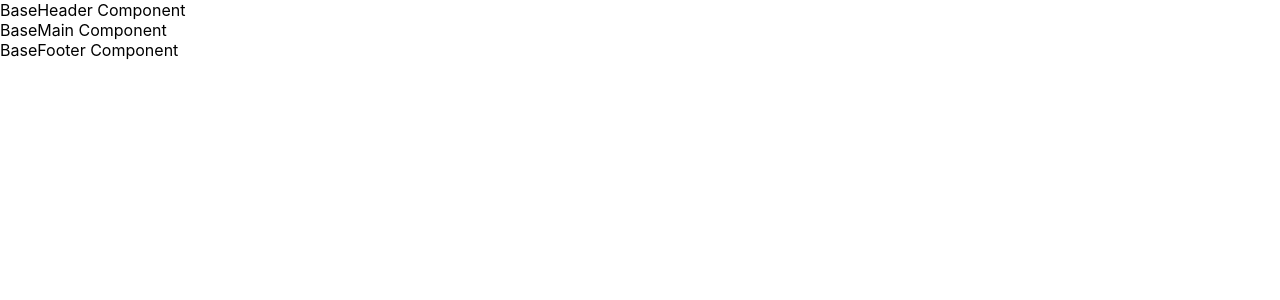
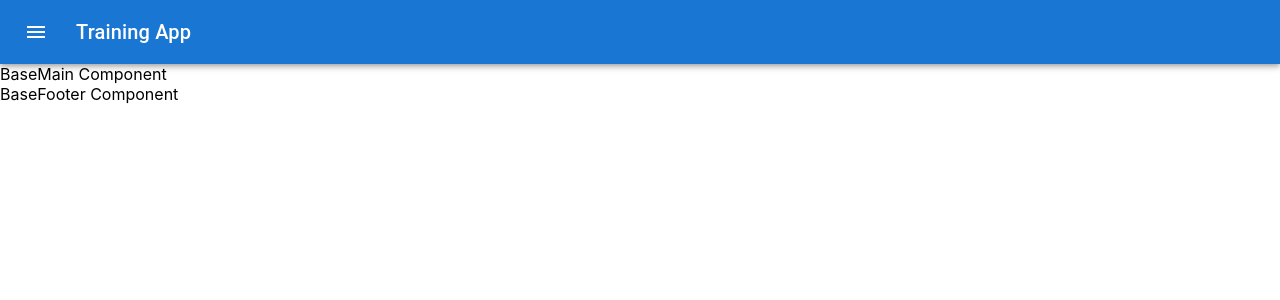
Before and after one commit to LucasVivas/training-app, a React (Create React App) app: page / in a window 1280 px wide. Shown: the top 300 px of the page. Built offline with nearby package versions, Linux system fonts and the light colour scheme.

Commit message:
add material ui

```diff
--- a/package.json
+++ b/package.json
@@ -3,6 +3,10 @@
   "version": "0.1.0",
   "private": true,
   "dependencies": {
+    "@emotion/react": "^11.9.3",
+    "@emotion/styled": "^11.9.3",
+    "@mui/icons-material": "^5.8.4",
+    "@mui/material": "^5.9.1",
     "@testing-library/jest-dom": "^5.16.4",
     "@testing-library/react": "^13.2.0",
     "@testing-library/user-event": "^13.5.0",
--- a/src/components/base/BaseHeader/BaseHeader.js
+++ b/src/components/base/BaseHeader/BaseHeader.js
@@ -1,11 +1,32 @@
 import React from 'react';
-import PropTypes from 'prop-types';
 import './BaseHeader.css';
 
+import AppBar from "@mui/material/AppBar";
+import Box from "@mui/material/Box";
+import Toolbar from "@mui/material/Toolbar";
+import Typography from "@mui/material/Typography";
+import IconButton from "@mui/material/IconButton";
+import MenuIcon from "@mui/icons-material/Menu";
+
 const BaseHeader = () => (
-  <div className="BaseHeader" data-testid="BaseHeader">
-    BaseHeader Component
-  </div>
+  <Box sx={{ flexGrow: 1 }}>
+    <AppBar position="static">
+      <Toolbar>
+        <IconButton
+          size="large"
+          edge="start"
+          color="inherit"
+          aria-label="menu"
+          sx={{ mr: 2 }}
+        >
+          <MenuIcon />
+        </IconButton>
+        <Typography variant="h6" component="div" sx={{ flexGrow: 1 }}>
+          Training App
+        </Typography>
+      </Toolbar>
+    </AppBar>
+  </Box>
 );
 
 BaseHeader.propTypes = {};
```
Also changed, not shown: 1 other file (tests, documents, lock files or other folders).
